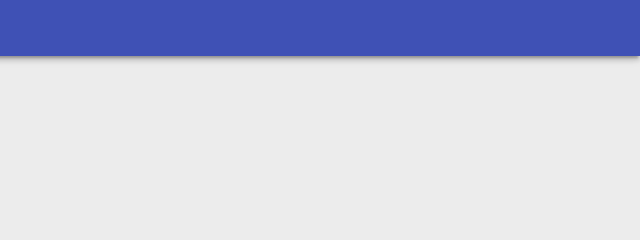
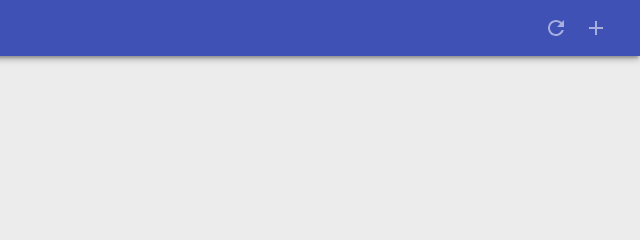
Before and after one commit to udacity/ud811, a plain HTML site: page 1-12-skeleton/index.html in a window 1280 px wide. Shown: the top 240 px of the page, 640-1280 px from the left. Drawn offline with Linux system fonts and the light colour scheme; the site is published under a folder, as on GitHub Pages, so addresses that start at the root find nothing.

Commit message:
Update ud811.css
Added correct path to the required SVG files

```diff
--- a/1-12-skeleton/styles/ud811.css
+++ b/1-12-skeleton/styles/ud811.css
@@ -93,9 +93,9 @@ body {
     outline: none;
     cursor: pointer; }
   .header #butRefresh {
-    background: url(/images/ic_refresh_white_24px.svg) center center no-repeat; }
+    background: url(../images/ic_refresh_white_24px.svg) center center no-repeat; }
   .header #butAdd {
-    background: url(/images/ic_add_white_24px.svg) center center no-repeat; }
+    background: url(../images/ic_add_white_24px.svg) center center no-repeat; }
 
 .header__title {
   font-weight: 400;
```
